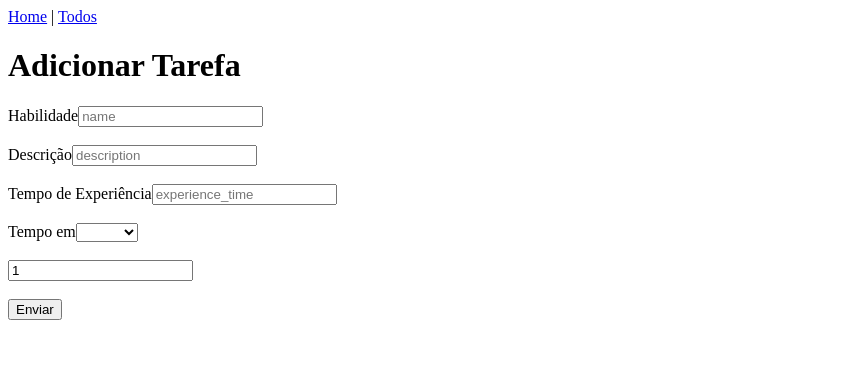
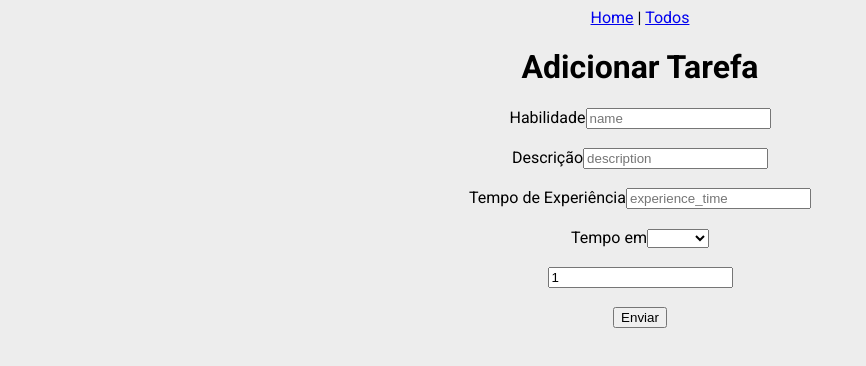
Before and after one commit to mariolucasdev/vue3-composition-api-learning, a Vue app: page /todos/create in a window 1280 px wide. Shown: the top 366 px of the page, without its empty margins (0-866 px from the left). Built offline with nearby package versions, Linux system fonts and the light colour scheme.

Commit message:
aula-9: adding styles

```diff
--- a/package.json
+++ b/package.json
@@ -21,6 +21,8 @@
     "@vue/cli-plugin-router": "~5.0.0",
     "@vue/cli-service": "~5.0.0",
     "eslint": "^7.32.0",
-    "eslint-plugin-vue": "^8.0.3"
+    "eslint-plugin-vue": "^8.0.3",
+    "sass": "^1.64.1",
+    "sass-loader": "^13.3.2"
   }
 }
--- a/src/App.vue
+++ b/src/App.vue
@@ -5,3 +5,12 @@
   </nav>
   <router-view/>
 </template>
+
+<style>
+@import url('https://pro.fontawesome.com/releases/v5.10.0/css/all.css');
+@import url('https://fonts.googleapis.com/css2?family=Roboto:wght@300;400;500;700&display=swap');
+</style>
+
+<style lang="sass">
+@import "./assets/styles/eti.scss"
+</style>
--- /dev/null
+++ b/src/assets/styles/_theme.scss
@@ -0,0 +1,8 @@
+$defaultFont: 'Roboto', sans-serif;
+$background: #ededed;
+
+body {
+  font-family: $defaultFont;
+  background: $background;
+  text-align: center;
+}
--- /dev/null
+++ b/src/assets/styles/eti.scss
@@ -0,0 +1 @@
+@import "./_theme.scss"
```
Also changed, not shown: 1 other file (tests, documents, lock files or other folders).
